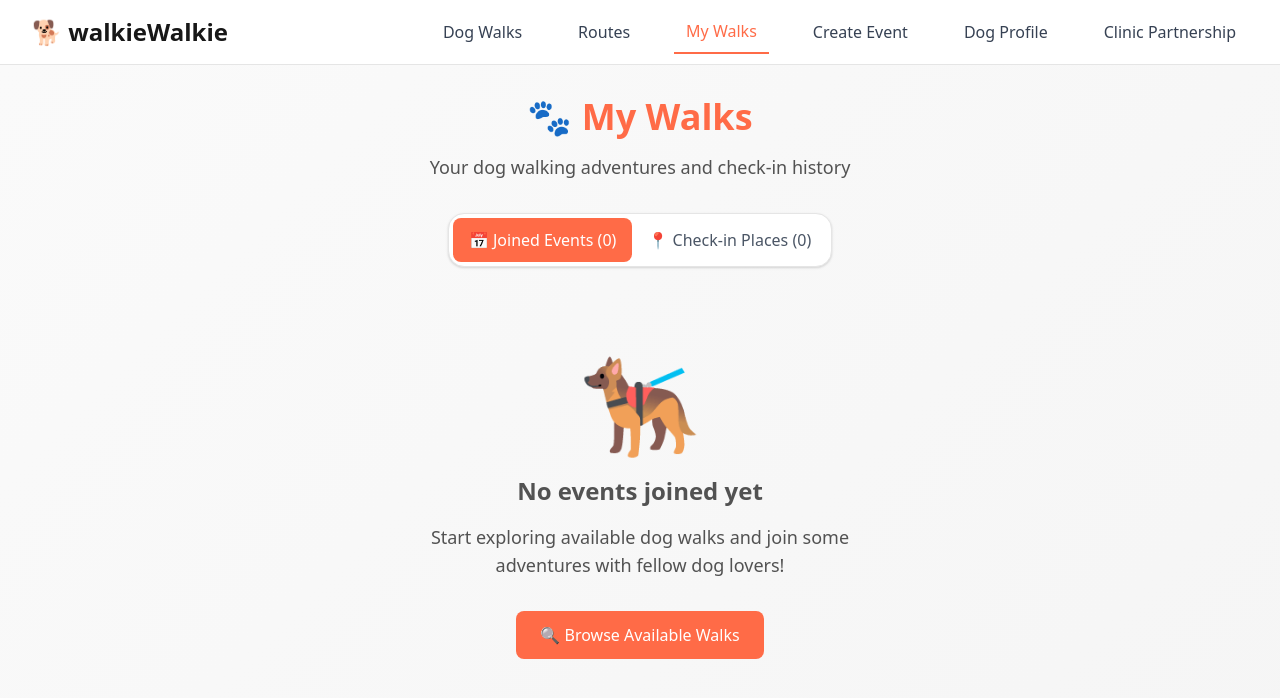
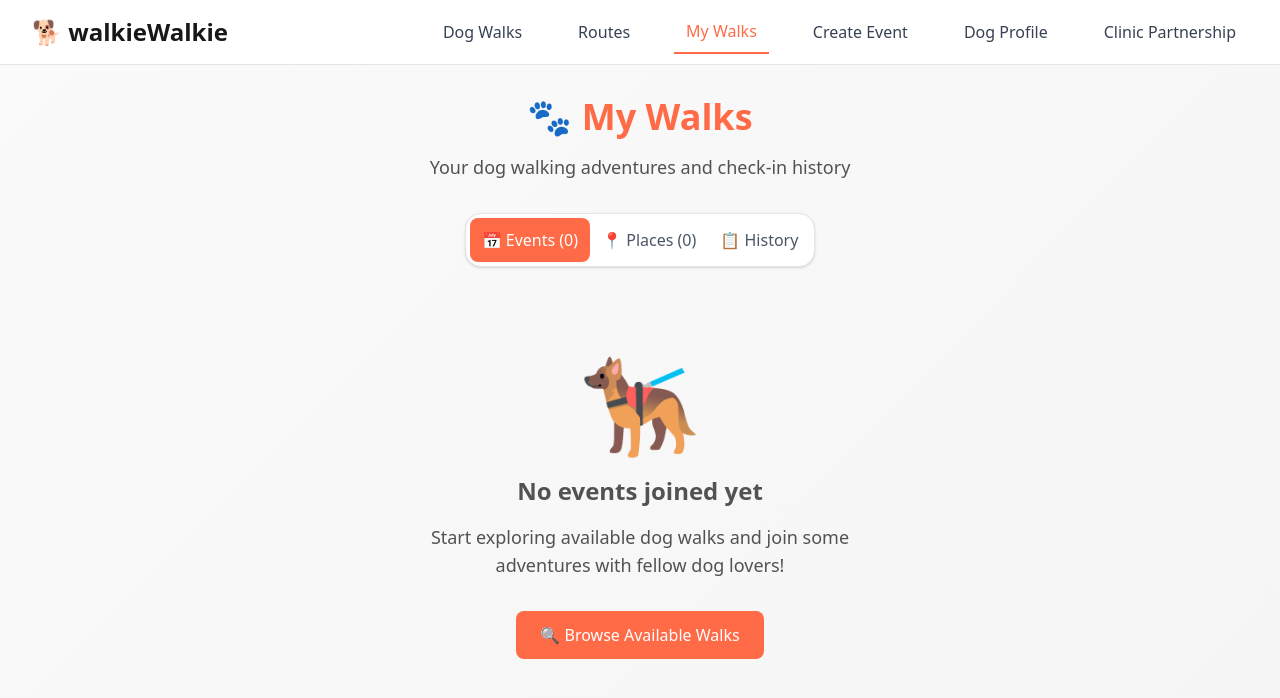
Before and after one commit to Nicoconut1997/walkieWalkie, a React (Vite) app: page /my-walks in a window 1280 px wide. Shown: the top 698 px of the page. Built offline with nearby package versions, Linux system fonts and the light colour scheme.

Commit message:
move walking history to my walks

```diff
--- a/src/components/ProfileActions.jsx
+++ b/src/components/ProfileActions.jsx
@@ -29,12 +29,14 @@ export const ProfileActions = ({ isEditing, onSave, onCancel, onEdit, onNavigate
 					>
 						✏️ Edit Profiles
 					</button>
+					{onNavigateToHistory && (
 						<button
 							onClick={onNavigateToHistory}
 							className='flex-1 inline-flex items-center justify-center font-medium border border-gray-300 text-gray-700 hover:bg-gray-50 px-6 py-3 text-base rounded-xl transition-colors duration-200 min-h-[48px] touch-manipulation'
 						>
 							📋 Walking History
 						</button>
+					)}
 				</>
 			)}
 		</div>
@@ -46,5 +48,5 @@ ProfileActions.propTypes = {
 	onSave: PropTypes.func.isRequired,
 	onCancel: PropTypes.func.isRequired,
 	onEdit: PropTypes.func.isRequired,
-	onNavigateToHistory: PropTypes.func.isRequired,
+	onNavigateToHistory: PropTypes.func,
 };
--- a/src/pages/DogProfile.jsx
+++ b/src/pages/DogProfile.jsx
@@ -201,9 +201,7 @@ export const DogProfile = () => {
 				// For now, just store the base64 directly
 				setProfile(prev => ({
 					...prev,
-					dogs: prev.dogs.map(dog =>
-						dog.id === dogId ? { ...dog, photo: base64Photo } : dog
-					),
+					dogs: prev.dogs.map(dog => (dog.id === dogId ? { ...dog, photo: base64Photo } : dog)),
 				}));
 
 				// Show success message
@@ -224,9 +222,7 @@ export const DogProfile = () => {
 		if (window.confirm('Are you sure you want to remove this photo?')) {
 			setProfile(prev => ({
 				...prev,
-				dogs: prev.dogs.map(dog =>
-					dog.id === dogId ? { ...dog, photo: null } : dog
-				),
+				dogs: prev.dogs.map(dog => (dog.id === dogId ? { ...dog, photo: null } : dog)),
 			}));
 		}
 	};
@@ -399,7 +395,6 @@ export const DogProfile = () => {
 					onSave={handleSave}
 					onCancel={handleCancel}
 					onEdit={() => setIsEditing(true)}
-					onNavigateToHistory={() => navigate('/walking-history')}
 				/>
 			</div>
 		</div>
--- a/src/pages/MyWalks.jsx
+++ b/src/pages/MyWalks.jsx
@@ -14,7 +14,7 @@ export const MyWalks = () => {
 	const [joinedWalks, setJoinedWalks] = useState([]);
 	const [checkInPlaces, setCheckInPlaces] = useState([]);
 	const [loading, setLoading] = useState(true);
-	const [activeTab, setActiveTab] = useState('events'); // 'events' or 'places'
+	const [activeTab, setActiveTab] = useState('events'); // 'events', 'places', or 'history'
 	const [userReviews, setUserReviews] = useState([]);
 
 	// Load joined walks and check-in places from localStorage
@@ -117,26 +117,32 @@ export const MyWalks = () => {
 
 				{/* Tabs */}
 				<div className='flex justify-center mb-6'>
-					<div className='walkie-section-border bg-white rounded-xl border border-gray-200 shadow-sm p-1 flex'>
+					<div className='walkie-section-border bg-white rounded-xl border border-gray-200 shadow-sm p-1 flex flex-wrap'>
 						<button
 							onClick={() => setActiveTab('events')}
-							className={`px-4 py-2 rounded-lg font-medium transition-colors min-h-[44px] touch-manipulation ${
+							className={`px-3 py-2 rounded-lg font-medium transition-colors min-h-[44px] touch-manipulation text-sm sm:text-base ${
 								activeTab === 'events'
 									? 'walkie-button text-white'
 									: 'text-gray-600 hover:text-gray-900'
 							}`}
 						>
-							📅 Joined Events ({joinedWalks.length})
+							📅 Events ({joinedWalks.length})
 						</button>
 						<button
 							onClick={() => setActiveTab('places')}
-							className={`px-4 py-2 rounded-lg font-medium transition-colors min-h-[44px] touch-manipulation ${
+							className={`px-3 py-2 rounded-lg font-medium transition-colors min-h-[44px] touch-manipulation text-sm sm:text-base ${
 								activeTab === 'places'
 									? 'walkie-button text-white'
 									: 'text-gray-600 hover:text-gray-900'
 							}`}
 						>
-							📍 Check-in Places ({checkInPlaces.length})
+							📍 Places ({checkInPlaces.length})
+						</button>
+						<button
+							onClick={() => navigate('/walking-history')}
+							className={`px-3 py-2 rounded-lg font-medium transition-colors min-h-[44px] touch-manipulation text-sm sm:text-base text-gray-600 hover:text-gray-900`}
+						>
+							📋 History
 						</button>
 					</div>
 				</div>
--- a/src/pages/WalkingHistory.jsx
+++ b/src/pages/WalkingHistory.jsx
@@ -242,13 +242,13 @@ export const WalkingHistory = () => {
 					)}
 				</div>
 
-				{/* Back to Profile */}
+				{/* Back to My Walks */}
 				<div className='text-center mt-6'>
 					<button
-						onClick={() => navigate('/profile')}
+						onClick={() => navigate('/my-walks')}
 						className='text-gray-600 hover:text-orange-500 transition-colors'
 					>
-						← Back to Profile
+						← Back to My Walks
 					</button>
 				</div>
 			</div>
```
Lines whose indentation alone changed are shown as unchanged.
